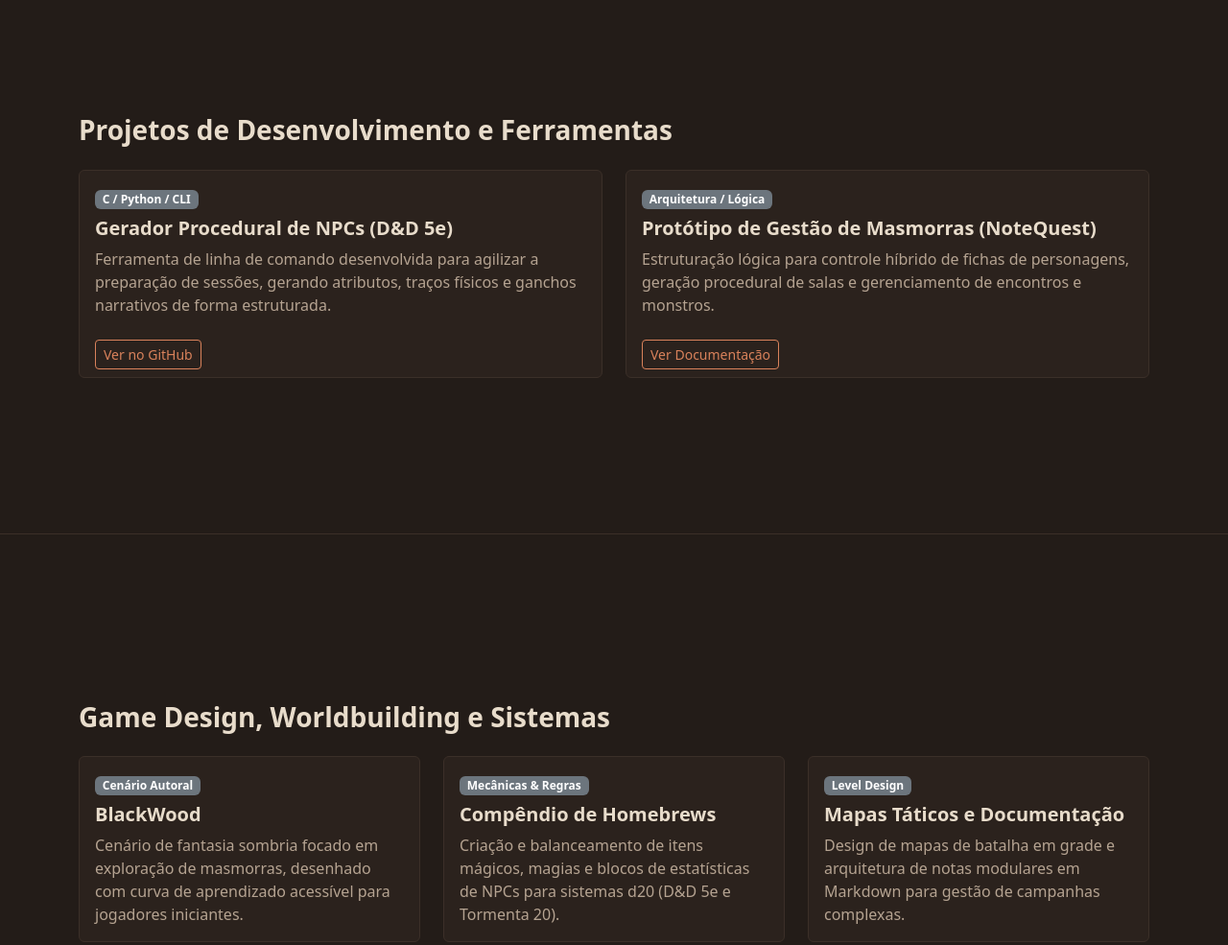
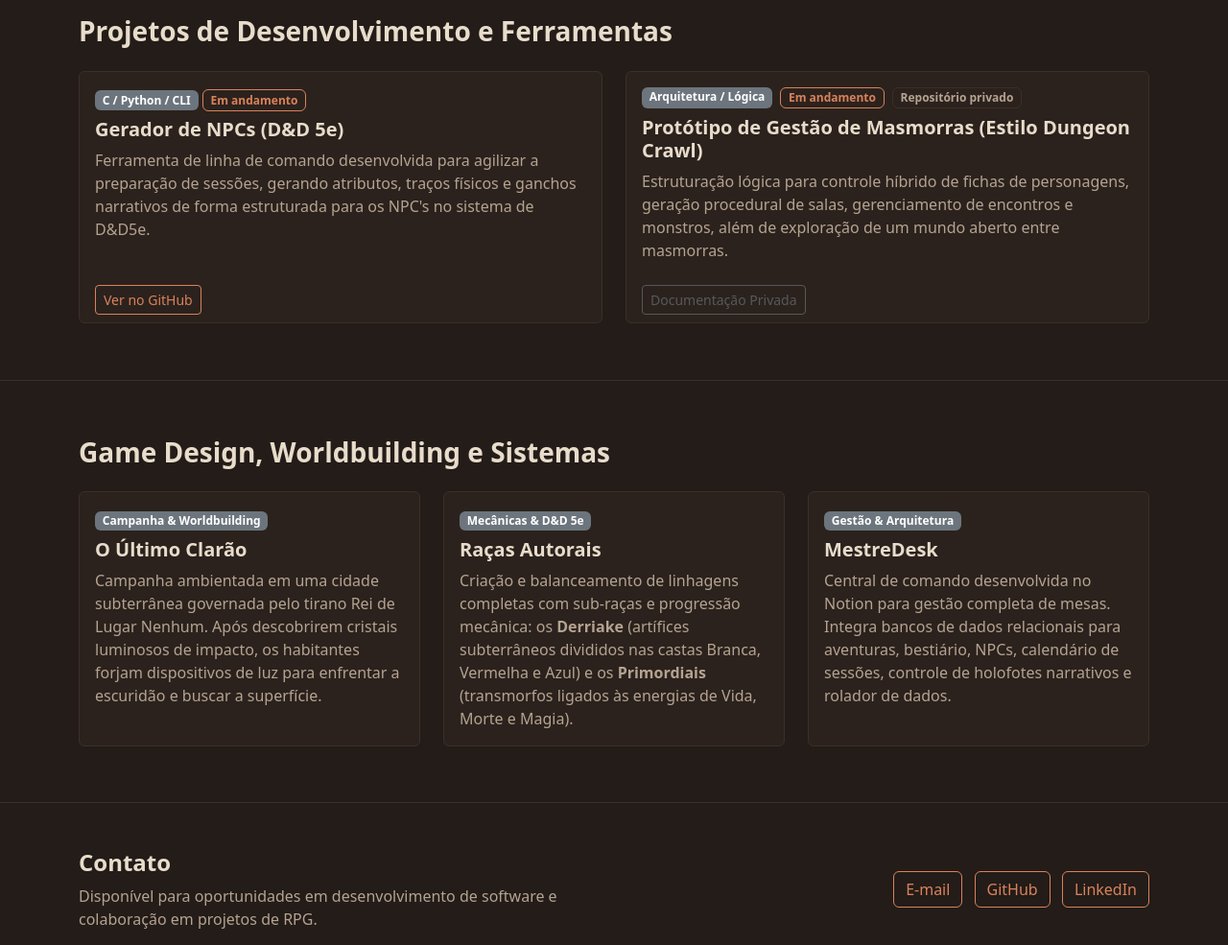
Before and after one commit to Daniell-Leite/portfolio, a plain HTML site: page Index.html in a window 1280 px wide. Shown: the part 1300-2285 px from the top of the page at 96% size. Drawn offline with Linux system fonts and the light colour scheme.

Commit message:
cards atualizados

```diff
--- a/Index.html
+++ b/Index.html
@@ -103,13 +103,14 @@
                     <div class="card h-100">
                         <div class="card-body">
                             <span class="badge text-bg-secondary mb-2">C / Python / CLI</span>
-                            <h3 class="h5 card-title fw-bold">Gerador Procedural de NPCs (D&D 5e)</h3>
+                            <span class="badge border" style="color: var(--tavern-accent); border-color: var(--tavern-accent) !important;">Em andamento</span>
+                            <h3 class="h5 card-title fw-bold">Gerador de NPCs (D&D 5e)</h3>
                             <p class="card-text text-body-secondary">
-                                Ferramenta de linha de comando desenvolvida para agilizar a preparação de sessões, gerando atributos, traços físicos e ganchos narrativos de forma estruturada.
+                                Ferramenta de linha de comando desenvolvida para agilizar a preparação de sessões, gerando atributos, traços físicos e ganchos narrativos de forma estruturada para os NPC's no sistema de D&D5e.
                             </p>
                         </div>
                         <div class="card-footer bg-transparent border-top-0">
-                            <a href="#" class="btn btn-sm btn-outline-tavern">Ver no GitHub</a>
+                            <a href="https://github.com/Daniell-Leite/Gerador-NPCs-D-D5e" class="btn btn-sm btn-outline-tavern">Ver no GitHub</a>
                         </div>
                     </div>
                 </div>
@@ -117,14 +118,19 @@
                 <div class="col-md-6">
                     <div class="card h-100">
                         <div class="card-body">
-                            <span class="badge text-bg-secondary mb-2">Arquitetura / Lógica</span>
-                            <h3 class="h5 card-title fw-bold">Protótipo de Gestão de Masmorras (NoteQuest)</h3>
+                            <!-- Linha de Badges: Categoria + Status -->
+                            <div class="d-flex flex-wrap gap-2 mb-2">
+                                <span class="badge text-bg-secondary">Arquitetura / Lógica</span>
+                                <span class="badge border" style="color: var(--tavern-accent); border-color: var(--tavern-accent) !important;">Em andamento</span>
+                                <span class="badge border text-body-secondary">Repositório privado</span>
+                            </div>
+                            <h3 class="h5 card-title fw-bold">Protótipo de Gestão de Masmorras (Estilo Dungeon Crawl)</h3>
                             <p class="card-text text-body-secondary">
-                                Estruturação lógica para controle híbrido de fichas de personagens, geração procedural de salas e gerenciamento de encontros e monstros.
+                                Estruturação lógica para controle híbrido de fichas de personagens, geração procedural de salas, gerenciamento de encontros e monstros, além de exploração de um mundo aberto entre masmorras.
                             </p>
                         </div>
                         <div class="card-footer bg-transparent border-top-0">
-                            <a href="#" class="btn btn-sm btn-outline-tavern">Ver Documentação</a>
+                            <button type="button" class="btn btn-sm btn-outline-secondary" disabled>Documentação Privada</button>
                         </div>
                     </div>
                 </div>
@@ -137,41 +143,46 @@
         <div class="container">
             <h2 class="h3 fw-bold mb-4">Game Design, Worldbuilding e Sistemas</h2>
             <div class="row g-4">
+
+                <!-- Card 1: Campanha O Último Clarão -->
                 <div class="col-md-4">
                     <div class="card h-100">
                         <div class="card-body">
-                            <span class="badge text-bg-secondary mb-2">Cenário Autoral</span>
-                            <h3 class="h5 card-title fw-bold">BlackWood</h3>
+                            <span class="badge text-bg-secondary mb-2">Campanha & Worldbuilding</span>
+                            <h3 class="h5 card-title fw-bold">O Último Clarão</h3>
                             <p class="card-text text-body-secondary">
-                                Cenário de fantasia sombria focado em exploração de masmorras, desenhado com curva de aprendizado acessível para jogadores iniciantes.
+                                Campanha ambientada em uma cidade subterrânea governada pelo tirano Rei de Lugar Nenhum. Após descobrirem cristais luminosos de impacto, os habitantes forjam dispositivos de luz para enfrentar a escuridão e buscar a superfície.
                             </p>
                         </div>
                     </div>
                 </div>
 
+                <!-- Card 2: Raças Autorais D&D 5e -->
                 <div class="col-md-4">
                     <div class="card h-100">
                         <div class="card-body">
-                            <span class="badge text-bg-secondary mb-2">Mecânicas & Regras</span>
-                            <h3 class="h5 card-title fw-bold">Compêndio de Homebrews</h3>
+                            <span class="badge text-bg-secondary mb-2">Mecânicas & D&D 5e</span>
+                            <h3 class="h5 card-title fw-bold">Raças Autorais</h3>
                             <p class="card-text text-body-secondary">
-                                Criação e balanceamento de itens mágicos, magias e blocos de estatísticas de NPCs para sistemas d20 (D&D 5e e Tormenta 20).
+                                Criação e balanceamento de linhagens completas com sub-raças e progressão mecânica: os <strong>Derriake</strong> (artífices subterrâneos divididos nas castas Branca, Vermelha e Azul) e os <strong>Primordiais</strong> (transmorfos ligados às energias de Vida, Morte e Magia).
                             </p>
                         </div>
                     </div>
                 </div>
 
+                <!-- Card 3: Sistema MestreDesk -->
                 <div class="col-md-4">
                     <div class="card h-100">
                         <div class="card-body">
-                            <span class="badge text-bg-secondary mb-2">Level Design</span>
-                            <h3 class="h5 card-title fw-bold">Mapas Táticos e Documentação</h3>
+                            <span class="badge text-bg-secondary mb-2">Gestão & Arquitetura</span>
+                            <h3 class="h5 card-title fw-bold">MestreDesk</h3>
                             <p class="card-text text-body-secondary">
-                                Design de mapas de batalha em grade e arquitetura de notas modulares em Markdown para gestão de campanhas complexas.
+                                Central de comando desenvolvida no Notion para gestão completa de mesas. Integra bancos de dados relacionais para aventuras, bestiário, NPCs, calendário de sessões, controle de holofotes narrativos e rolador de dados.
                             </p>
                         </div>
                     </div>
                 </div>
+
             </div>
         </div>
     </section>
--- a/css/style.css
+++ b/css/style.css
@@ -112,11 +112,11 @@ body {
 }
 
 #projetos-dev {
-    min-height: 75vh;
+    min-height: 55vh;
 }
 
 #projetos-rpg {
-    min-height: 75vh; /* Espaço confortável para os 3 cards de worldbuilding */
+    min-height: 55vh; /* Espaço confortável para os 3 cards de worldbuilding */
 }
 /* Ajuste para rolagem suave e para a navbar fixa não cobrir o título da seção */
 html {
```
